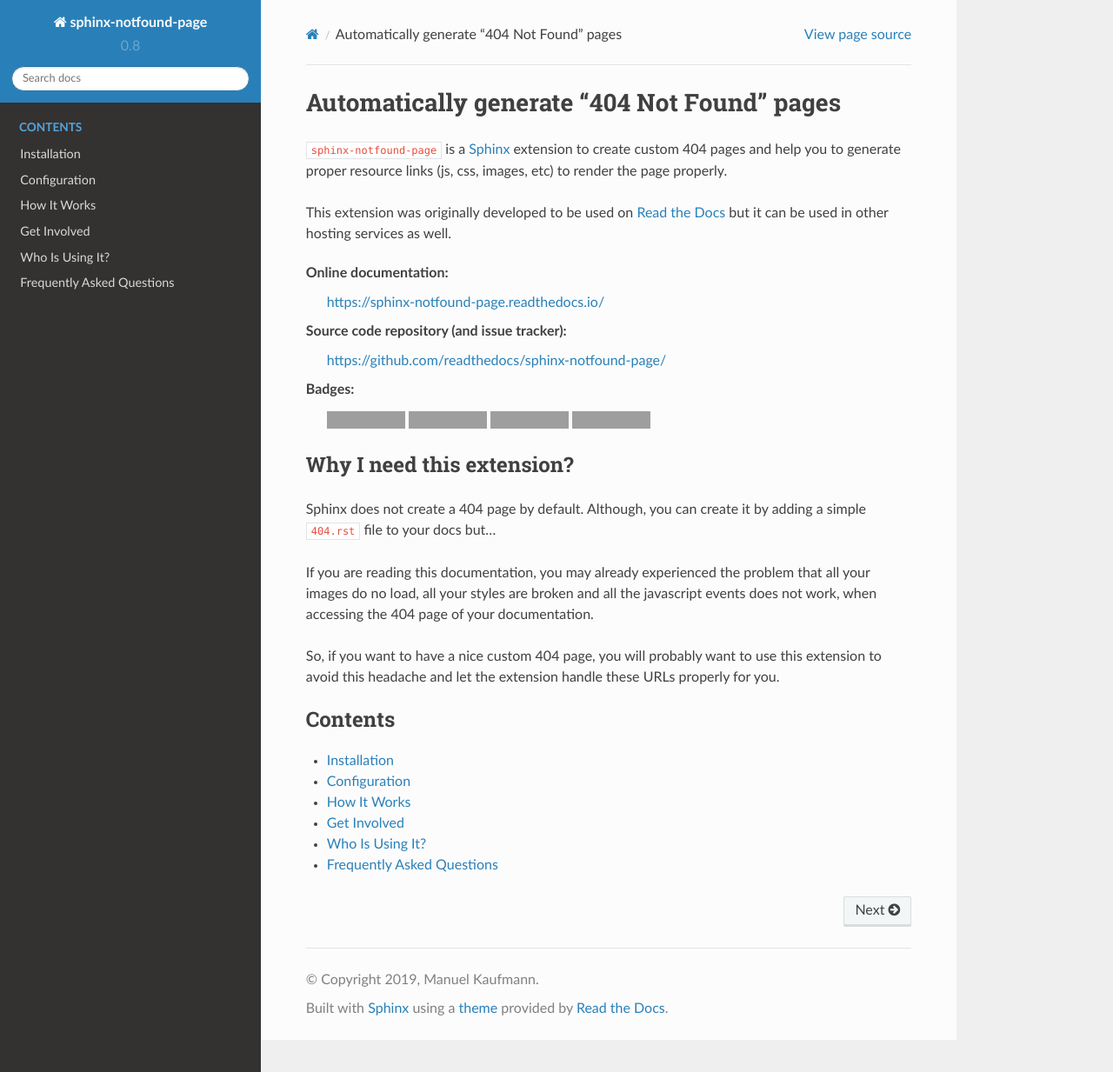
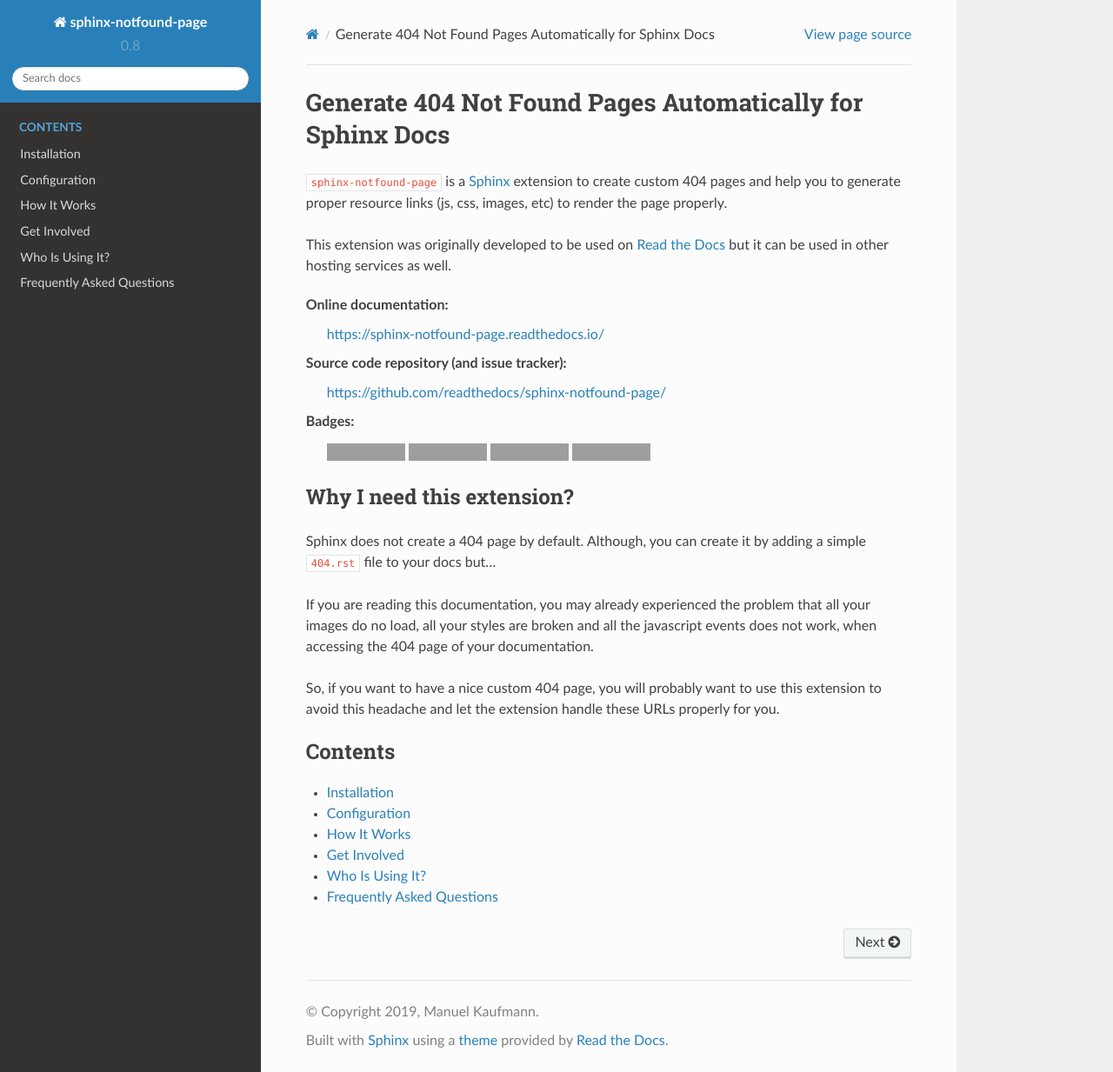
Before and after one commit to readthedocs/sphinx-notfound-page, a Sphinx documentation site: the page built from docs/index.rst, in a window 1280 px wide and 1233 px high. Shown: the whole window at 87% size. Built offline with Sphinx 7.4.7 and the Read the Docs theme 2.0.0, drawn with Linux system fonts in a browser that asks for light colours; pages that are not in the unit, such as notebooks, are missing from menus; grey boxes are pictures that could not be loaded.

Commit message:
Update docs/index.rst
Co-authored-by: Eric Holscher <25510+ericholscher@users.noreply.github.com>

```diff
--- a/docs/index.rst
+++ b/docs/index.rst
@@ -1,5 +1,5 @@
-Automatically generate "404 Not Found" pages
-============================================
+Generate 404 Not Found Pages Automatically for Sphinx Docs
+==========================================================
 
 ``sphinx-notfound-page`` is a Sphinx_ extension to create custom 404 pages and help you to generate proper resource links (js, css, images, etc) to render the page properly.
 
```
